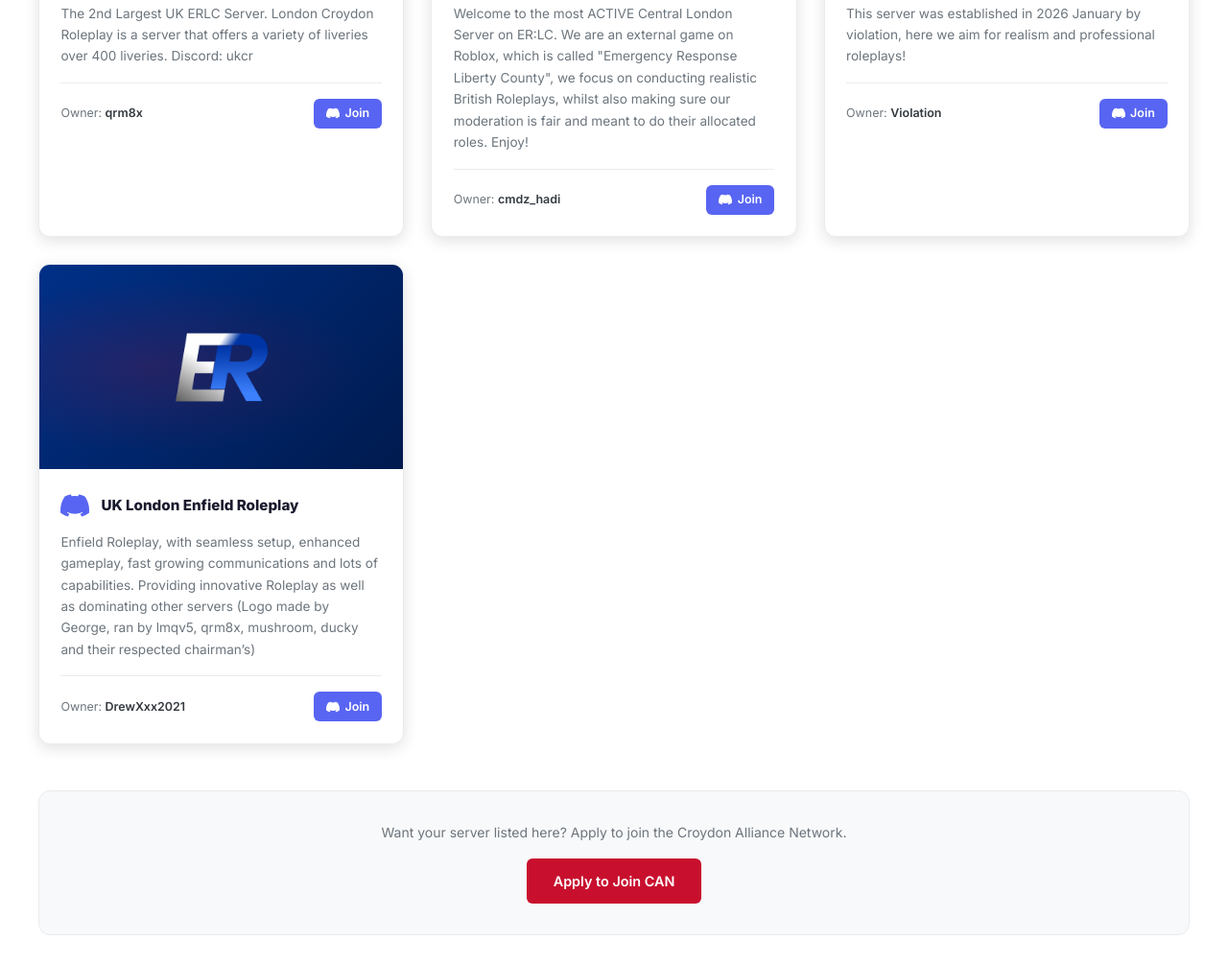
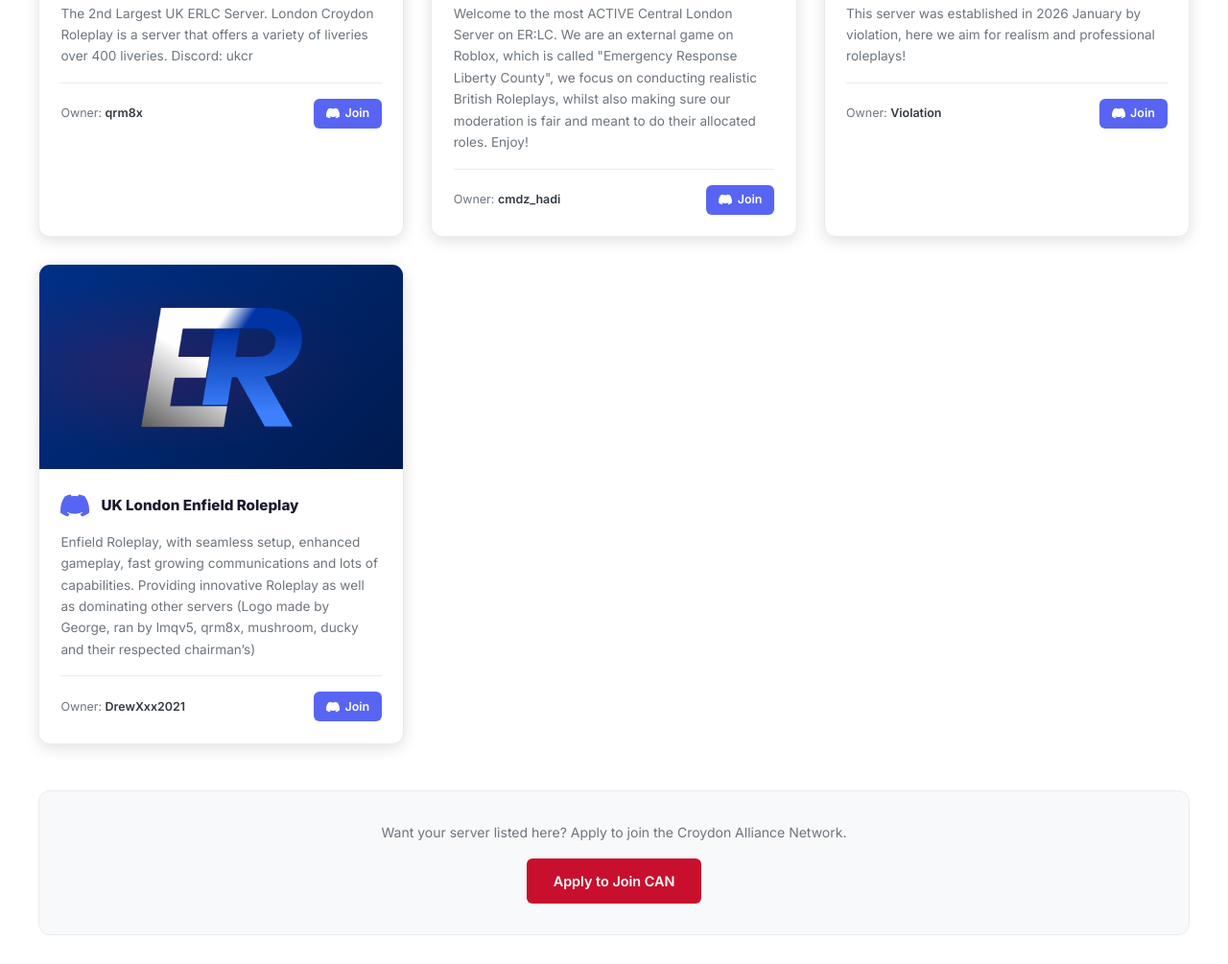
Before and after one commit to 2gm49/canwebsite, a website: page public/servers/index.html in a window 1280 px wide. Shown: the part 745-1750 px from the top of the page at 96% size. Drawn offline with Linux system fonts and the light colour scheme.

Commit message:
fixed uker image size

```diff
--- a/public/servers/index.html
+++ b/public/servers/index.html
@@ -96,7 +96,7 @@
 
         <div class="srv-card">
           <div class="srv-banner">
-            <img src="../images/uker_logo.png" class="srv-banner-text" width="200" height="200">
+            <img src="../images/uker_logo.png" class="srv-banner-text" width="350" height="350">
           </div>
           <div class="srv-body">
             <div class="srv-header">
```
